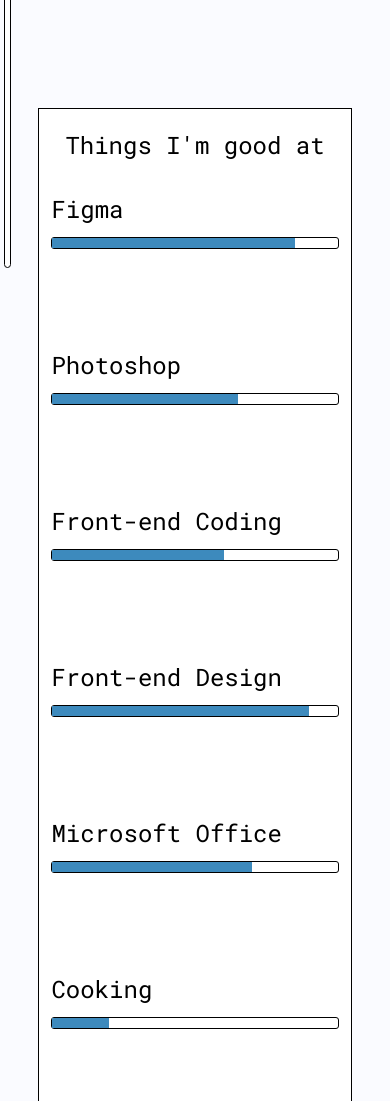
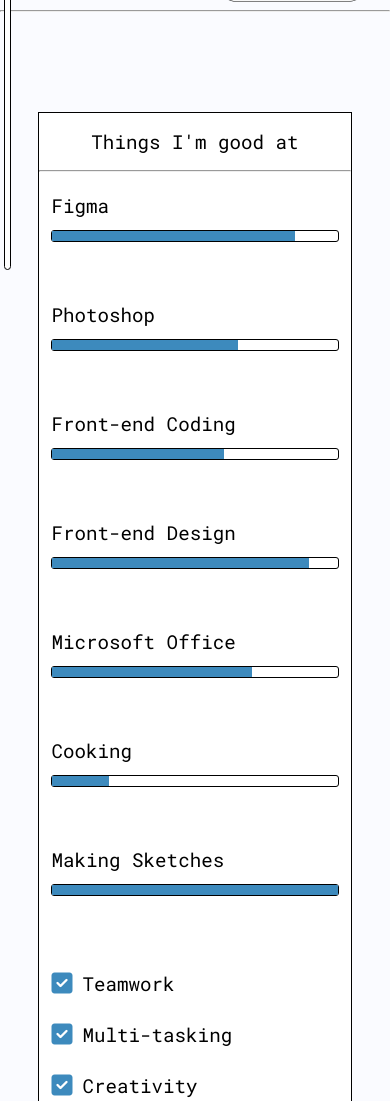
Before and after one commit to rwadnd/portfolio, a plain HTML site: page index.html in a window 390 px wide. Shown: the part 470-1571 px from the top of the page. Drawn offline with nearby package versions, Linux system fonts and the light colour scheme; a web font is replaced by a local one.

Commit message:
Add files via upload

```diff
--- a/css/styles.css
+++ b/css/styles.css
@@ -89,7 +89,7 @@ hr {
         font-size: 1rem;
         font-style: normal;
     }
-    hr{
+    #heroHR{
         display: none;
     }
 }
@@ -448,7 +448,7 @@ hr {
     font-optical-sizing: auto;
     font-weight: 400;
     font-style: normal;
-    font-size: 24px;
+    font-size: 1.5rem;
     text-align: left;
     margin: 0 0 12px 0;
 }
@@ -541,12 +541,24 @@ hr {
     font-optical-sizing: auto;
     font-weight: 400;
     font-style: normal;
-    font-size: 24px;
+    font-size: 1.5rem;
 }
 
 
 
 @media (max-width: 600px) {
+    .skills-panel h2 {
+        font-size: 1.2rem;
+    }
+
+    .skill-item h3 {
+
+        font-size: 1.2rem;
+
+    }
+    .skill-list-right span {
+        font-size: 1.2rem;
+    }
     .circle-container {
         display: none;
         width: 5%;
@@ -572,6 +584,14 @@ hr {
     .skill-list-right {
         margin-top: 15%;
     }
+
+    .skill-list-left {
+        margin-top: 3%;
+        gap: 60px;
+
+    }
+
+
 }
 
 
```
